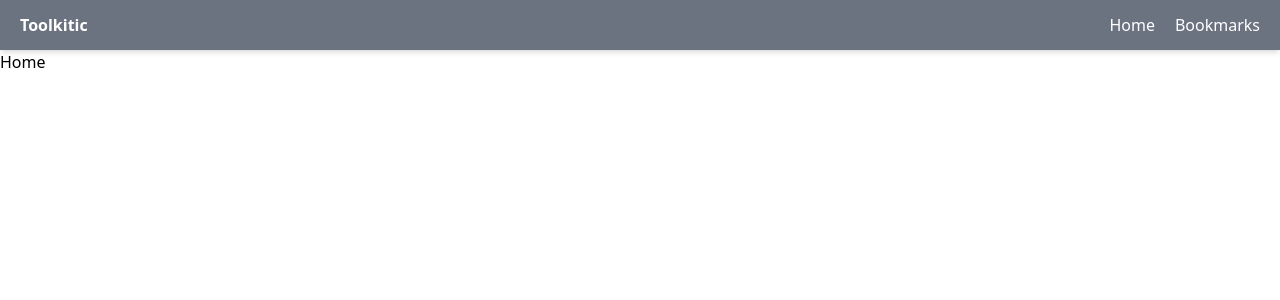
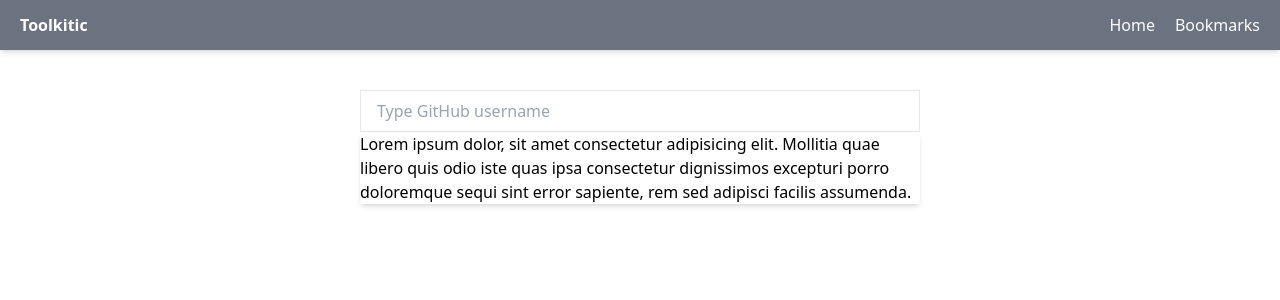
Before and after one commit to mzeleniuk/Toolkitic, a React (Vite) app: page / in a window 1280 px wide. Shown: the top 300 px of the page. Built offline with nearby package versions, Linux system fonts and the light colour scheme; no server answers.

Commit message:
Add debounced API request for GitHub users

```diff
--- /dev/null
+++ b/src/hooks/useDebounce.ts
@@ -0,0 +1,12 @@
+import { useEffect, useState } from 'react'
+
+export function useDebounce(value: string, delay: number = 1000): string {
+  const [debounced, setDebounced] = useState<string>(value)
+
+  useEffect(() => {
+    const timeout = setTimeout(() => setDebounced(value), delay)
+    return () => clearTimeout(timeout)
+  }, [value, delay])
+
+  return debounced
+}
--- a/src/pages/home.tsx
+++ b/src/pages/home.tsx
@@ -1,8 +1,42 @@
+import { ChangeEvent, useEffect, useState } from 'react'
+
+import { useDebounce } from '../hooks/useDebounce'
 import { useSearchUsersQuery } from '../store/github/github.api'
 
 export function Home() {
-  const { data } = useSearchUsersQuery('james')
-  console.log(data);
+  const [search, setSearch] = useState<string>('')
+  const debounced = useDebounce(search)
+  const { isError, data } = useSearchUsersQuery(debounced, {
+    skip: debounced.length < 3,
+  })
 
-  return <h1>Home</h1>
+  useEffect(() => {
+    console.log(debounced)
+  }, [debounced])
+
+  function handleSearchChange(event: ChangeEvent<HTMLInputElement>): void {
+    setSearch(event.target.value)
+  }
+
+  return (
+    <div className="flex justify-center pt-10 mx-auto h-screen w-screen">
+      {isError && <p className="text-center text-red-600"> Something went wrong...</p>}
+
+      <div className="relative w-[560px]">
+        <input
+          type="text"
+          className="border mb-5 px-4 py-2 w-full h-[42px]"
+          placeholder="Type GitHub username"
+          value={search}
+          onChange={handleSearchChange}
+        />
+
+        <div className="absolute top-[42px] left-0 right-0 max-h-[200px] shadow-md bg-white">
+          Lorem ipsum dolor, sit amet consectetur adipisicing elit. Mollitia quae libero quis odio iste quas ipsa
+          consectetur dignissimos excepturi porro doloremque sequi sint error sapiente, rem sed adipisci facilis
+          assumenda.
+        </div>
+      </div>
+    </div>
+  )
 }
```
